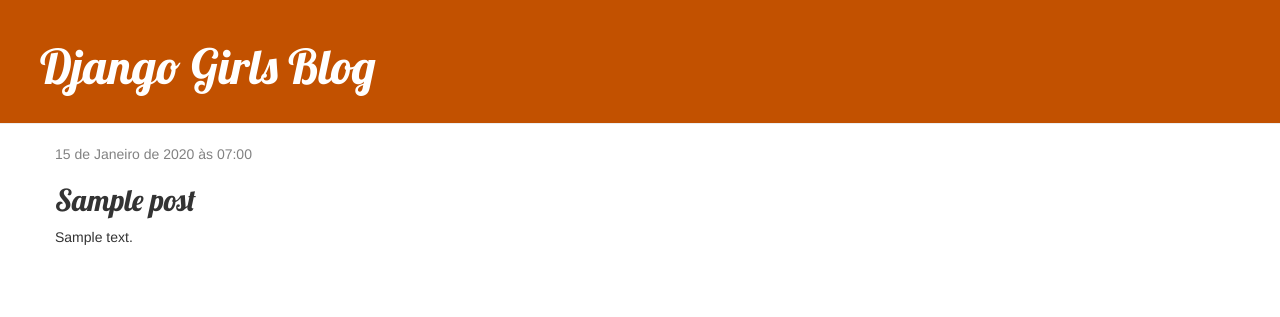
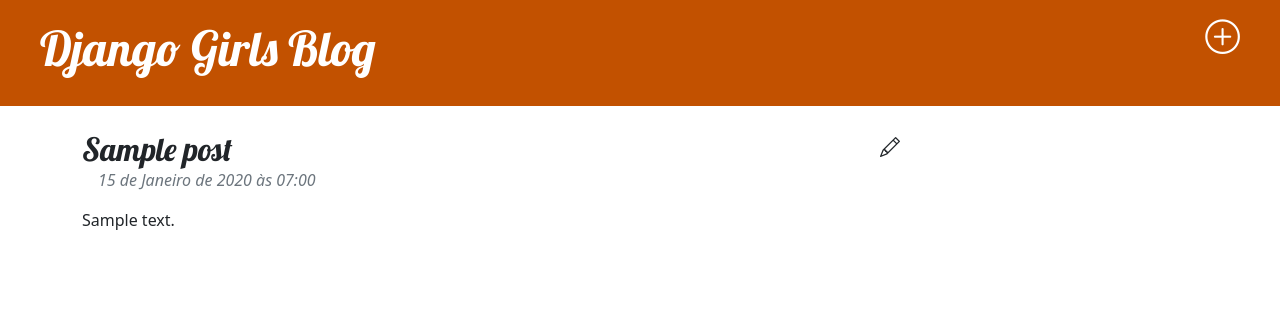
Before and after one commit to gleson/my-first-blog, a Django app: page /post/1/ in a window 1280 px wide. Shown: the top 317 px of the page. Run offline with Django 4.2, Linux system fonts and the light colour scheme; tables that the repository leaves empty hold one stand-in row (values such as "Sample post"); some libraries are stand-ins or nearby versions.

Commit message:
Finished the first tutorial: Django for Girls

```diff
--- a/blog/templates/base.html
+++ b/blog/templates/base.html
@@ -2,20 +2,23 @@
 <html>
     <head>
         <title>Django Girls blog</title>
-        <link rel="stylesheet" href="//maxcdn.bootstrapcdn.com/bootstrap/3.2.0/css/bootstrap.min.css">
-        <link rel="stylesheet" href="//maxcdn.bootstrapcdn.com/bootstrap/3.2.0/css/bootstrap-theme.min.css">
+        <!-- <link rel="stylesheet" href="//maxcdn.bootstrapcdn.com/bootstrap/3.2.0/css/bootstrap.min.css"> -->
+        <!-- <link rel="stylesheet" href="//maxcdn.bootstrapcdn.com/bootstrap/3.2.0/css/bootstrap-theme.min.css"> -->
+        <link rel="stylesheet" href="https://cdn.jsdelivr.net/npm/bootstrap@5.2.0/dist/css/bootstrap.min.css">
+        <link rel="stylesheet" href="https://cdn.jsdelivr.net/npm/bootstrap-icons@1.9.1/font/bootstrap-icons.css">
         <link href='//fonts.googleapis.com/css?family=Lobster&subset=latin,latin-ext' rel='stylesheet' type='text/css'>
         <link rel="stylesheet" href="{% static 'css/style.css' %}">
     </head>
     <body>
-        <div class="page-header">
+        <div class="page-header mb-4">
+            <a href="{% url 'post_new' %}" class="top-menu"><i class="bi bi-plus-circle"></i></a>
             <h1><a href="/">Django Girls Blog</a></h1>
         </div>
-        <div class="content container">
+        <div class="container">
             <div class="row">
-                <div class="col-md-8">
-                {% block content %}
-                {% endblock %}
+                <div class="col-md-9">
+                    {% block content %}
+                    {% endblock %}
                 </div>
             </div>
         </div>
--- a/blog/templates/post_detail.html
+++ b/blog/templates/post_detail.html
@@ -1,13 +1,14 @@
 {% extends 'base.html' %}
 
 {% block content %}
-    <div class="post">
-        {% if post.published_date %}
-            <div class="date">
-                {{ post.published_date }}
-            </div>
-        {% endif %}
-        <h2>{{ post.title }}</h2>
-        <p>{{ post.text|linebreaksbr }}</p>
+    <div class="post row">
+        <div class="col-12">
+            <a class="btn btn-default float-end" href="{% url 'post_edit' pk=post.pk %}"><i class="bi bi-pencil h5"></i></a>
+            <h2 class="mb-0">{{ post.title }}</h2>
+            {% if post.published_date %}
+                <p class="text-muted mx-3 fst-italic">{{ post.published_date }}</p>
+            {% endif %}
+            <p>{{ post.text|linebreaksbr }}</p>
+        </div>
     </div>
 {% endblock %}
--- a/blog/urls.py
+++ b/blog/urls.py
@@ -4,4 +4,6 @@
 urlpatterns = [
     path('', views.post_list, name='post_list'),
     path('post/<int:pk>/', views.post_detail, name='post_detail'),
+    path('post/new/', views.post_new, name='post_new'),
+    path('post/<int:pk>/edit/', views.post_edit, name='post_edit'),
 ]
--- a/blog/views.py
+++ b/blog/views.py
@@ -1,6 +1,7 @@
-from django.shortcuts import render, get_object_or_404
+from django.shortcuts import render, get_object_or_404, redirect
 from django.utils import timezone
 from .models import Post
+from .forms import PostForm
 
 def post_list(request):
     posts = Post.objects.filter(published_date__lte=timezone.now()).order_by('published_date')
@@ -9,3 +10,30 @@
 def post_detail(request, pk):
     post = get_object_or_404(Post, pk=pk)
     return render(request, 'post_detail.html', {'post': post})
+
+def post_new(request):
+     if request.method == "POST":
+         form = PostForm(request.POST)
+         if form.is_valid():
+             post = form.save(commit=False)
+             post.author = request.user
+             post.published_date = timezone.now()
+             post.save()
+             return redirect('post_detail', pk=post.pk)
+     else:
+         form = PostForm()
+     return render(request, 'post_edit.html', {'form': form, 'action': "Novo"})
+
+def post_edit(request, pk):
+     post = get_object_or_404(Post, pk=pk)
+     if request.method == "POST":
+         form = PostForm(request.POST, instance=post)
+         if form.is_valid():
+             post = form.save(commit=False)
+             post.author = request.user
+             post.published_date = timezone.now()
+             post.save()
+             return redirect('post_detail', pk=post.pk)
+     else:
+         form = PostForm(instance=post)
+     return render(request, 'post_edit.html', {'form': form, 'action': "Editar"})
```
Also changed, not shown: blog/forms.py (added, +8 -0 lines), blog/templates/post_edit.html (added, +9 -0 lines), blog/templates/post_list.html (+4 -4 lines).
